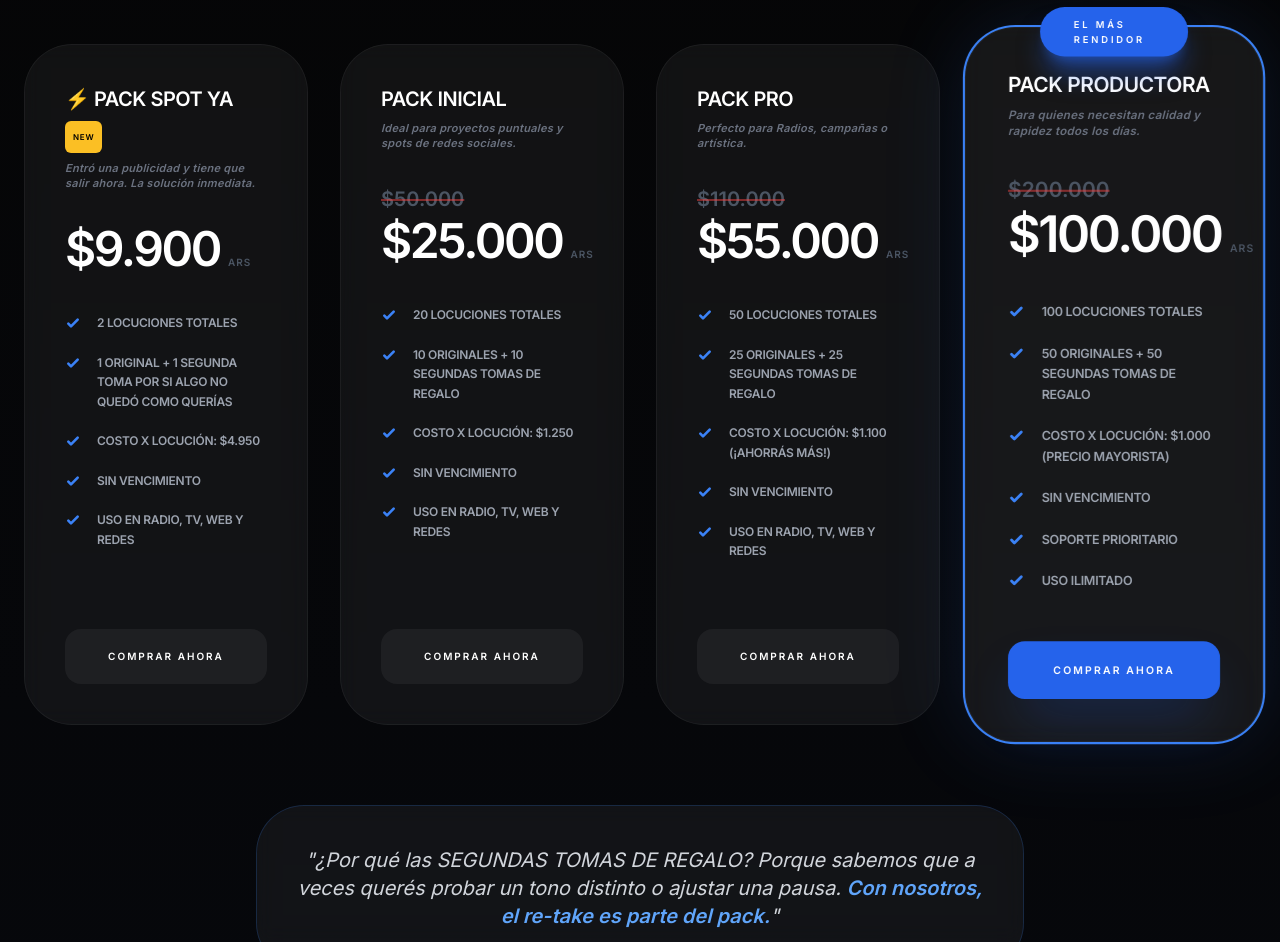
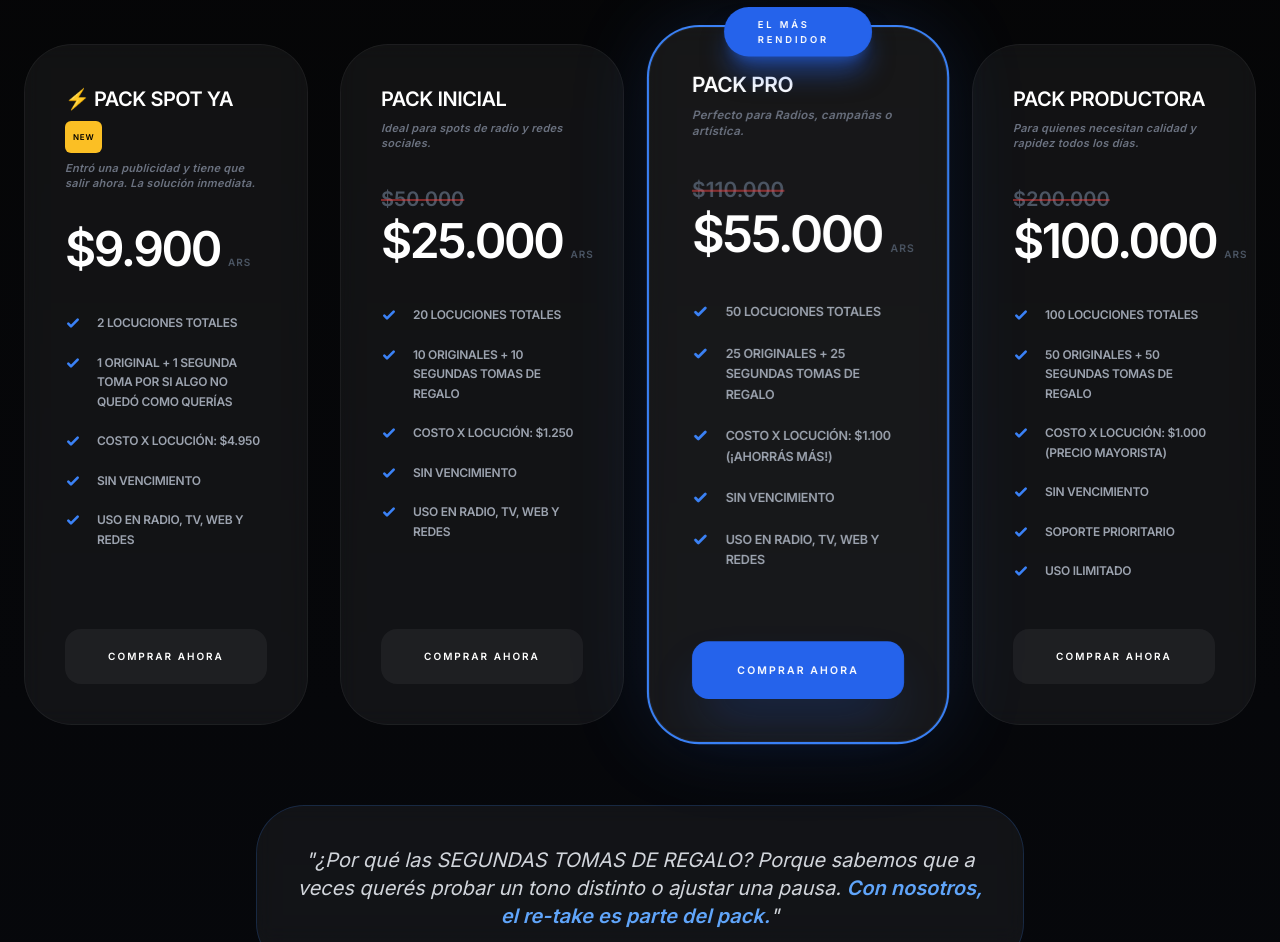
Before and after one commit to frewer1000/Locutores-AR-2026, a React (Vite) app: page / in a window 1280 px wide. Shown: the part 6060-7002 px from the top of the page. Built offline with nearby package versions, Linux system fonts and the light colour scheme.

Commit message:
feat(Pricing): Adjust plan descriptions and highlights
Update the 'PACK INICIAL' description to better reflect its use cases and adjust the highlight status of 'PACK PRO' to false and 'PACK DE LANZAMIENTO' to true.

```diff
--- a/components/Pricing.tsx
+++ b/components/Pricing.tsx
@@ -23,7 +23,7 @@ const Pricing: React.FC = () => {
       name: 'PACK INICIAL',
       oldPrice: '$50.000',
       price: '$25.000',
-      description: 'Ideal para proyectos puntuales y spots de redes sociales.',
+      description: 'Ideal para spots de radio y redes sociales.',
       features: [
         '20 LOCUCIONES TOTALES',
         '10 ORIGINALES + 10 SEGUNDAS TOMAS DE REGALO',
@@ -47,7 +47,7 @@ const Pricing: React.FC = () => {
         'SIN VENCIMIENTO',
         'USO EN RADIO, TV, WEB Y REDES'
       ],
-      highlight: false,
+      highlight: true,
       isNew: false
     },
     {
@@ -64,7 +64,7 @@ const Pricing: React.FC = () => {
         'SOPORTE PRIORITARIO',
         'USO ILIMITADO'
       ],
-      highlight: true,
+      highlight: false,
       isNew: false
     }
   ];
```
